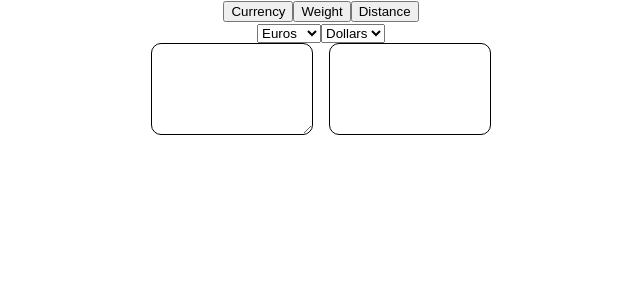
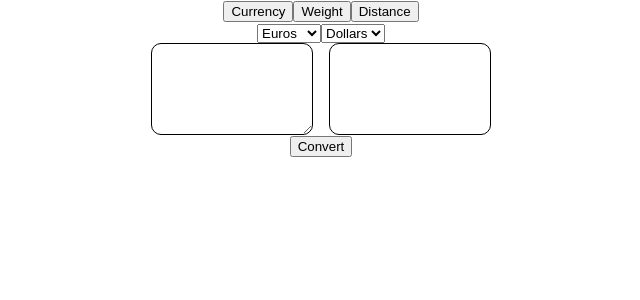
Before and after one commit to SagTheo/Converters, a React (Create React App) app: page / in a window 1280 px wide. Shown: the top 300 px of the page, without its empty margins (319-959 px from the left). Built offline with nearby package versions, Linux system fonts and the light colour scheme.

Commit message:
created ConvertButton component + started on making it functional

```diff
--- a/src/App.js
+++ b/src/App.js
@@ -7,24 +7,35 @@ import { currency } from './content/currency';
 import { weight } from './content/weight';
 import { distance } from './content/distance';
 import UserInput from './components/UserInput';
+import ConvertButton from './components/ConvertButton';
 
 function App() {
   const [currTitle, setCurrTitle] = useState('currency')
   const [currConv, setCurrConv] = useState(currency)
+  const [fromTitle, setFromTitle] = useState()
+  const [toTitle, setToTitle] = useState()
 
   useEffect(() => {
     switch (currTitle) {
       case 'currency':
         setCurrConv(currency)
+        setFromTitle('eur')
+        setToTitle('doll')
         break
       case 'weight':
         setCurrConv(weight)
+        setFromTitle('kg')
+        setToTitle('lbs')
         break
       case 'distance':
         setCurrConv(distance)
+        setFromTitle('km')
+        setToTitle('mi')
         break
       default:
         setCurrConv(currency)
+        setFromTitle('eur')
+        setToTitle('doll')
     }
   }, [currTitle])
 
@@ -41,6 +52,7 @@ function App() {
       <div>
         <SelectTag from={currConv.valueAndText.from} to={currConv.valueAndText.to} />
         <UserInput />
+        <ConvertButton fromTitle={fromTitle} toTitle={toTitle} currConv={currConv} />
       </div>
     </div>
   );
--- /dev/null
+++ b/src/components/ConvertButton.js
@@ -0,0 +1,15 @@
+import React from 'react'
+
+const ConvertButton = ({ fromTitle, toTitle, currConv }) => {
+  const formatConversion = `${fromTitle}_${toTitle}`
+
+  return (
+    <button onClick={() => {
+        console.log(currConv.rates[formatConversion])
+    }}>
+        Convert
+    </button>
+  )
+}
+
+export default ConvertButton
--- a/src/content/currency.js
+++ b/src/content/currency.js
@@ -21,5 +21,10 @@ export const currency = {
                 text : 'Euros'
             }
         ]
+    },
+
+    rates : {
+        eur_doll : 1.09,
+        doll_eur : 0.92
     }
 }
--- a/src/content/distance.js
+++ b/src/content/distance.js
@@ -21,5 +21,10 @@ export const distance = {
                 text : 'Kilometers'
             }
         ]
+    },
+
+    rates : {
+        km_mi : 0.62,
+        mi_km : 1.61
     }
 }
--- a/src/content/weight.js
+++ b/src/content/weight.js
@@ -21,5 +21,10 @@ export const weight = {
                 text : 'Kilograms'
             }
         ]
+    },
+
+    rates : {
+        kg_lbs : 2.20,
+        lbs_kg : 0.45
     }
 }
```
